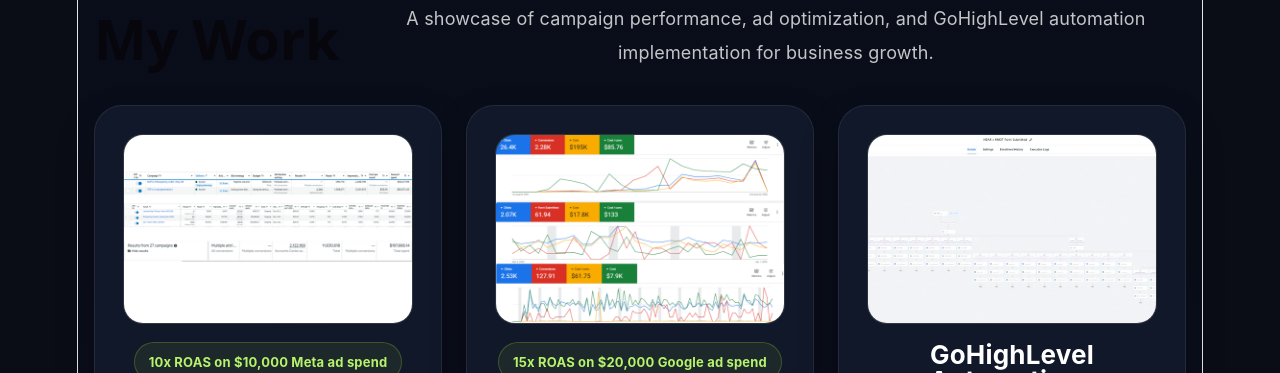
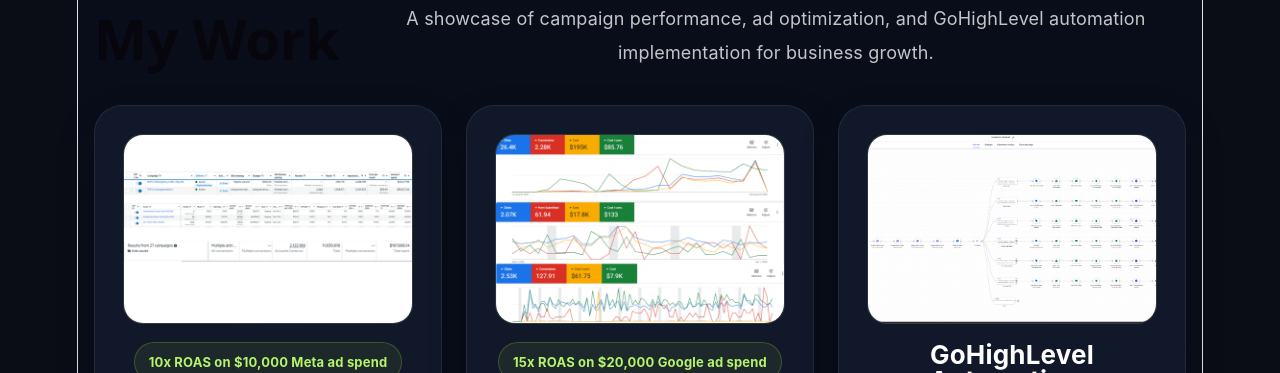
Before and after one commit to prescribed5/gerald-portfolio, a React (Vite) app: page / in a window 1280 px wide. Shown: the part 1640-2013 px from the top of the page. Built offline with nearby package versions, Linux system fonts and the light colour scheme.

Commit message:
Replace GoHighLevel work image with real project screenshot

```diff
--- a/src/App.jsx
+++ b/src/App.jsx
@@ -35,7 +35,7 @@
       title: 'GoHighLevel Automations',
       description:
         'CRM workflows, follow-up automations, and pipeline systems that improve response time.',
-      image: '/ghl.webp',
+      image: '/ghl.png',
     },
   ];
 
```
Also changed, not shown: public/ghl.png (added), public/ghl.webp (deleted).
